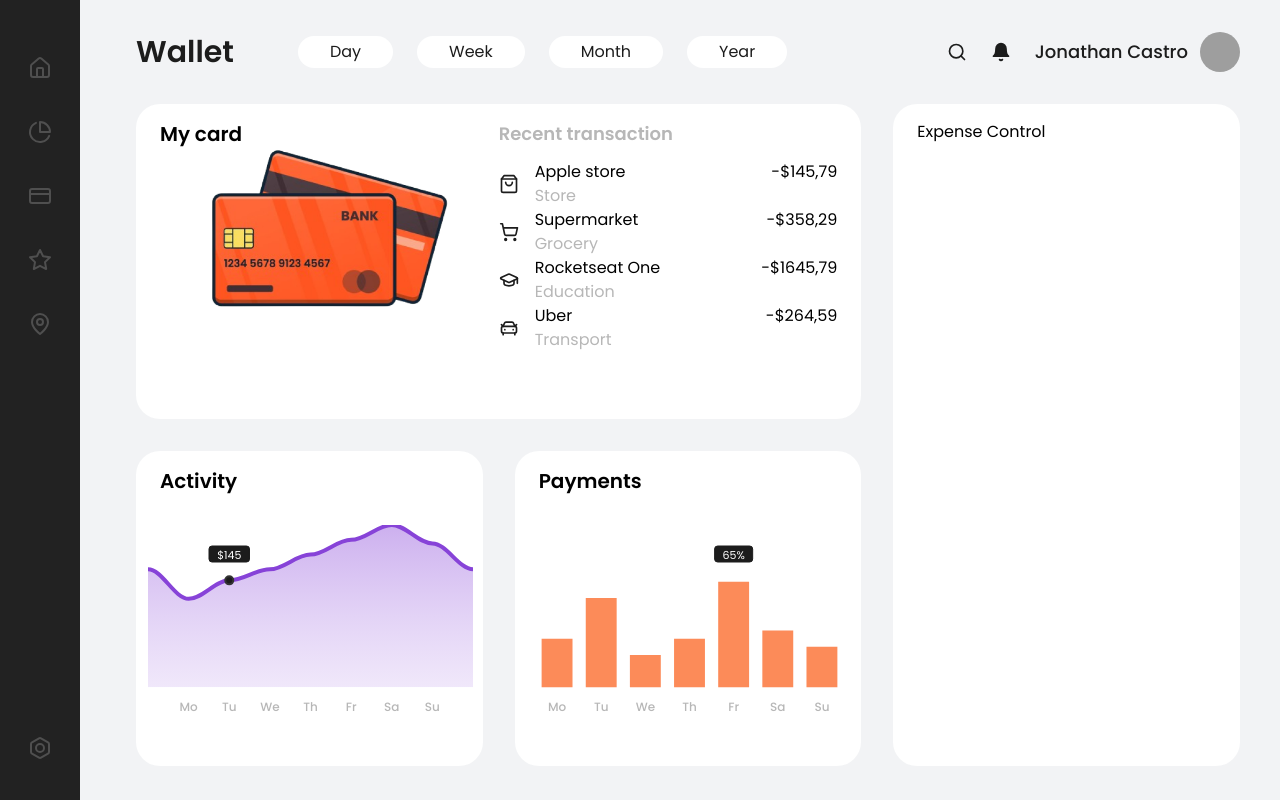
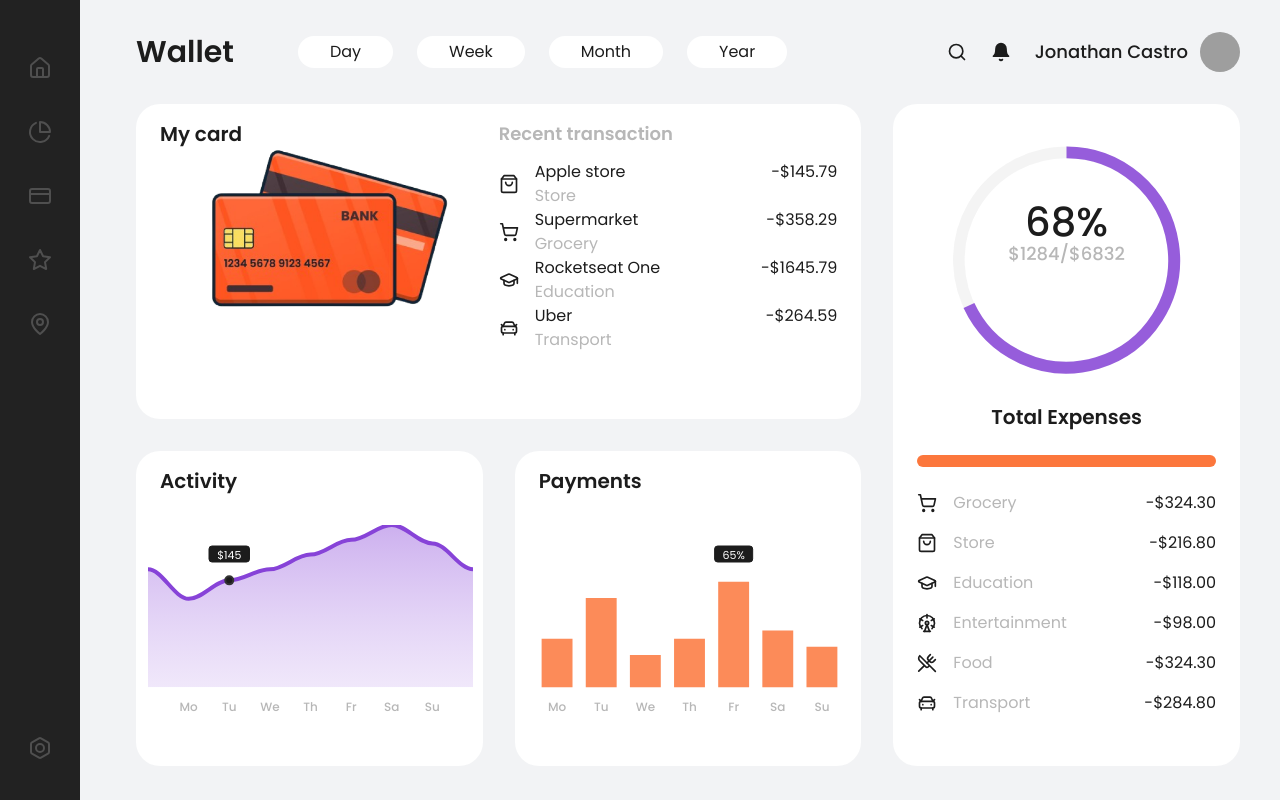
Before and after one commit to johnncaastro/dashcard, a React (Vite) app: page / in a window 1280 px wide. Built offline with nearby package versions, Linux system fonts and the light colour scheme; grey boxes are pictures that could not be loaded.

Commit message:
style: create session total expenses

```diff
--- a/src/app.tsx
+++ b/src/app.tsx
@@ -6,6 +6,8 @@ import {
   ShoppingCart,
   GraduationCap,
   CarFront,
+  FerrisWheel,
+  UtensilsCrossed,
 } from 'lucide-react'
 import {
   TransactionCardPrefix,
@@ -167,11 +169,51 @@ const barChart: Props = {
   ],
 }
 
+const radialBarChart: Props = {
+  options: {
+    colors: ['#8743d8'],
+    chart: {
+      type: 'radialBar',
+      fontFamily: 'Poppins, sans-serif',
+    },
+    plotOptions: {
+      radialBar: {
+        hollow: {
+          size: '74%',
+        },
+        dataLabels: {
+          name: {
+            fontSize: '40px',
+            fontWeight: 600,
+            color: '#1c1c1c',
+          },
+          value: {
+            show: true,
+            fontSize: '40px',
+            fontWeight: 500,
+            color: '#1c1c1c',
+            offsetY: -40,
+          },
+          total: {
+            show: true,
+            label: '$1284/$6832',
+            fontSize: '18px',
+            fontWeight: 500,
+            color: '#b7b7b7',
+          },
+        },
+      },
+    },
+    labels: ['68%'],
+  },
+  series: [68],
+}
+
 export function App() {
   return (
     <>
       <Header />
-      <div className="mt-8 grid min-h-9/10 grid-cols-9 grid-rows-6 gap-8">
+      <div className="mt-8 grid min-h-9/10 grid-cols-9 grid-rows-6 gap-8 text-gray-900">
         <div className="col-span-6 row-span-3 flex items-start justify-between rounded-3xl bg-white-100 px-6 py-4">
           <div className="flex-1">
             <h2 className="text-xl font-semibold">My card</h2>
@@ -189,7 +231,7 @@ export function App() {
                 <strong className="font-normal">Apple store</strong>
                 <span className="text-gray-300">Store</span>
               </TransactionCardText>
-              <TransactionCardPrice price="145,79" />
+              <TransactionCardPrice price="145.79" />
             </TransactionCardRoot>
 
             <TransactionCardRoot>
@@ -200,7 +242,7 @@ export function App() {
                 <strong className="font-normal">Supermarket</strong>
                 <span className="text-gray-300">Grocery</span>
               </TransactionCardText>
-              <TransactionCardPrice price="358,29" />
+              <TransactionCardPrice price="358.29" />
             </TransactionCardRoot>
 
             <TransactionCardRoot>
@@ -211,7 +253,7 @@ export function App() {
                 <strong className="font-normal">Rocketseat One</strong>
                 <span className="text-gray-300">Education</span>
               </TransactionCardText>
-              <TransactionCardPrice price="1645,79" />
+              <TransactionCardPrice price="1645.79" />
             </TransactionCardRoot>
 
             <TransactionCardRoot>
@@ -222,12 +264,80 @@ export function App() {
                 <strong className="font-normal">Uber</strong>
                 <span className="text-gray-300">Transport</span>
               </TransactionCardText>
-              <TransactionCardPrice price="264,59" />
+              <TransactionCardPrice price="264.59" />
             </TransactionCardRoot>
           </div>
         </div>
         <div className="col-span-3 row-span-6 rounded-3xl bg-white-100 px-6 py-4">
-          <h2>Expense Control</h2>
+          <Chart
+            options={radialBarChart.options}
+            series={radialBarChart.series}
+            type="radialBar"
+            height={280}
+          />
+          <h2 className="text-center text-xl font-semibold">Total Expenses</h2>
+          <div className="mt-6 h-3 w-full rounded-xl bg-orange-500" />
+          <div className="mt-6 space-y-4">
+            <TransactionCardRoot>
+              <TransactionCardPrefix>
+                <ShoppingCart className="h-5 w-5 text-gray-900" />
+              </TransactionCardPrefix>
+              <TransactionCardText>
+                <span className="text-gray-300">Grocery</span>
+              </TransactionCardText>
+              <TransactionCardPrice price="324.30" />
+            </TransactionCardRoot>
+
+            <TransactionCardRoot>
+              <TransactionCardPrefix>
+                <ShoppingBag className="h-5 w-5 text-gray-900" />
+              </TransactionCardPrefix>
+              <TransactionCardText>
+                <span className="text-gray-300">Store</span>
+              </TransactionCardText>
+              <TransactionCardPrice price="216.80" />
+            </TransactionCardRoot>
+
+            <TransactionCardRoot>
+              <TransactionCardPrefix>
+                <GraduationCap className="h-5 w-5 text-gray-900" />
+              </TransactionCardPrefix>
+              <TransactionCardText>
+                <span className="text-gray-300">Education</span>
+              </TransactionCardText>
+              <TransactionCardPrice price="118.00" />
+            </TransactionCardRoot>
+
+            <TransactionCardRoot>
+              <TransactionCardPrefix>
+                <FerrisWheel className="h-5 w-5 text-gray-900" />
+              </TransactionCardPrefix>
+              <TransactionCardText>
+                <span className="text-gray-300">Entertainment</span>
+              </TransactionCardText>
+              <TransactionCardPrice price="98.00" />
+            </TransactionCardRoot>
+
+            <TransactionCardRoot>
+              <TransactionCardPrefix>
+                <UtensilsCrossed className="h-5 w-5 text-gray-900" />
+              </TransactionCardPrefix>
+              <TransactionCardText>
+                <span className="text-gray-300">Food</span>
+              </TransactionCardText>
+              <TransactionCardPrice price="324.30" />
+            </TransactionCardRoot>
+
+            <TransactionCardRoot>
+              <TransactionCardPrefix>
+                <CarFront className="h-5 w-5 text-gray-900" />
+              </TransactionCardPrefix>
+              <TransactionCardText>
+                <span className="text-gray-300">Transport</span>
+              </TransactionCardText>
+              <TransactionCardPrice price="284.80" />
+            </TransactionCardRoot>
+          </div>
         </div>
         <div className="col-span-3 row-span-3 rounded-3xl bg-white-100">
           <h2 className="px-6 pt-4 text-xl font-semibold">Activity</h2>
```
